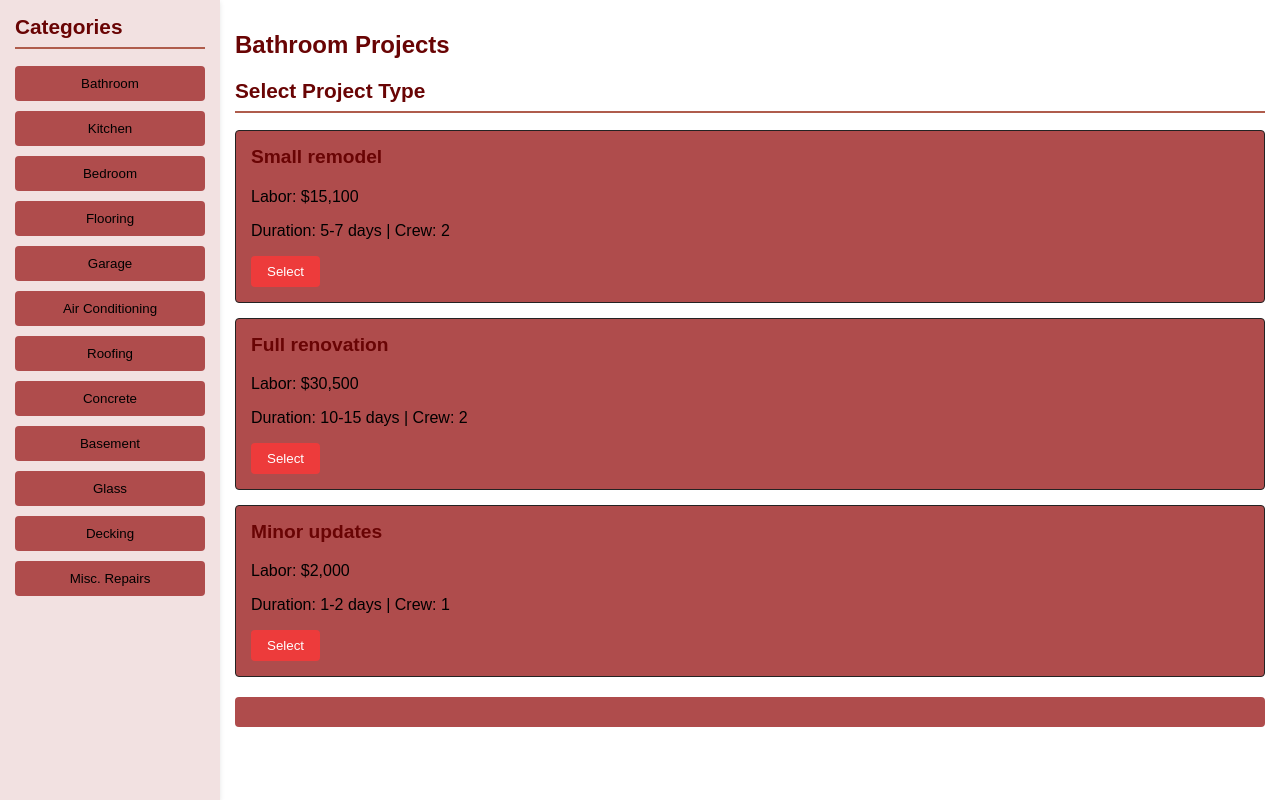
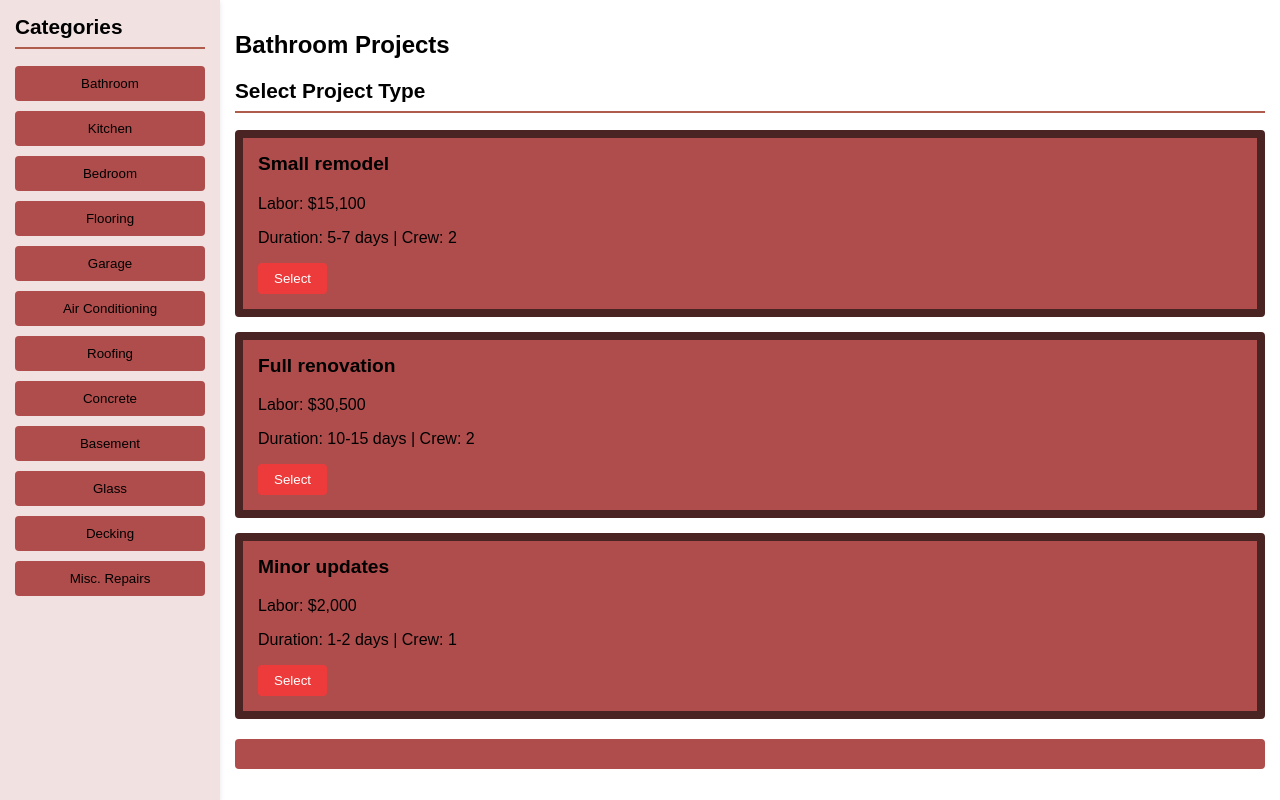
Before and after one commit to jakebrecknock/ahs-estimator, a plain HTML site: page index.html in a window 1280 px wide. Both pictures are taken after a click on the button "Bathroom". Drawn offline with Linux system fonts and the light colour scheme.

Commit message:
commit 6

```diff
--- a/index.html
+++ b/index.html
@@ -51,7 +51,7 @@
         .project-option {
             margin-bottom: 15px;
             padding: 15px;
-            border: 1px solid #232323;
+            border: 8px solid #4A2323;
             border-radius: 4px;
             background-color: #AF4C4C;
         }
@@ -88,7 +88,7 @@
             font-size: 16px;
         }
         h1, h2, h3 {
-            color: #690404;
+            color: #000000;
         }
         h1 {
             font-size: 1.5rem;
```
